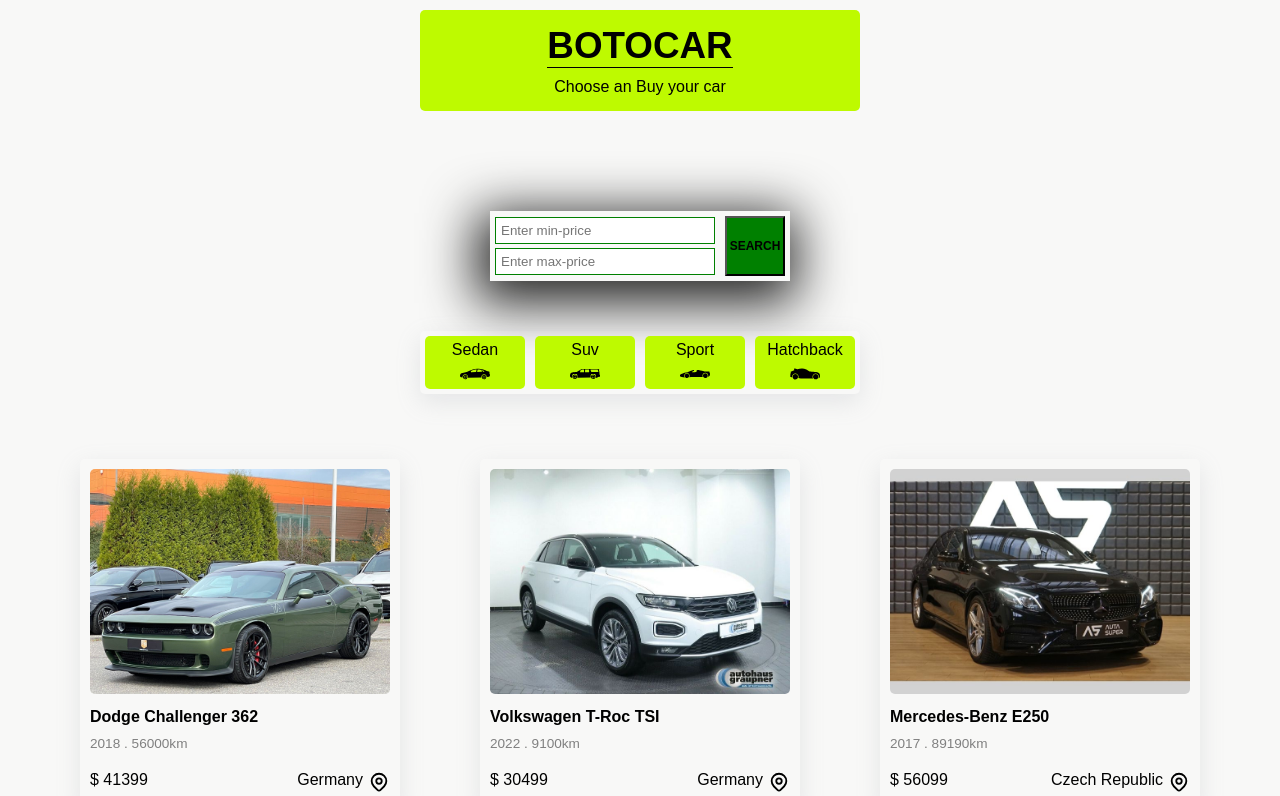
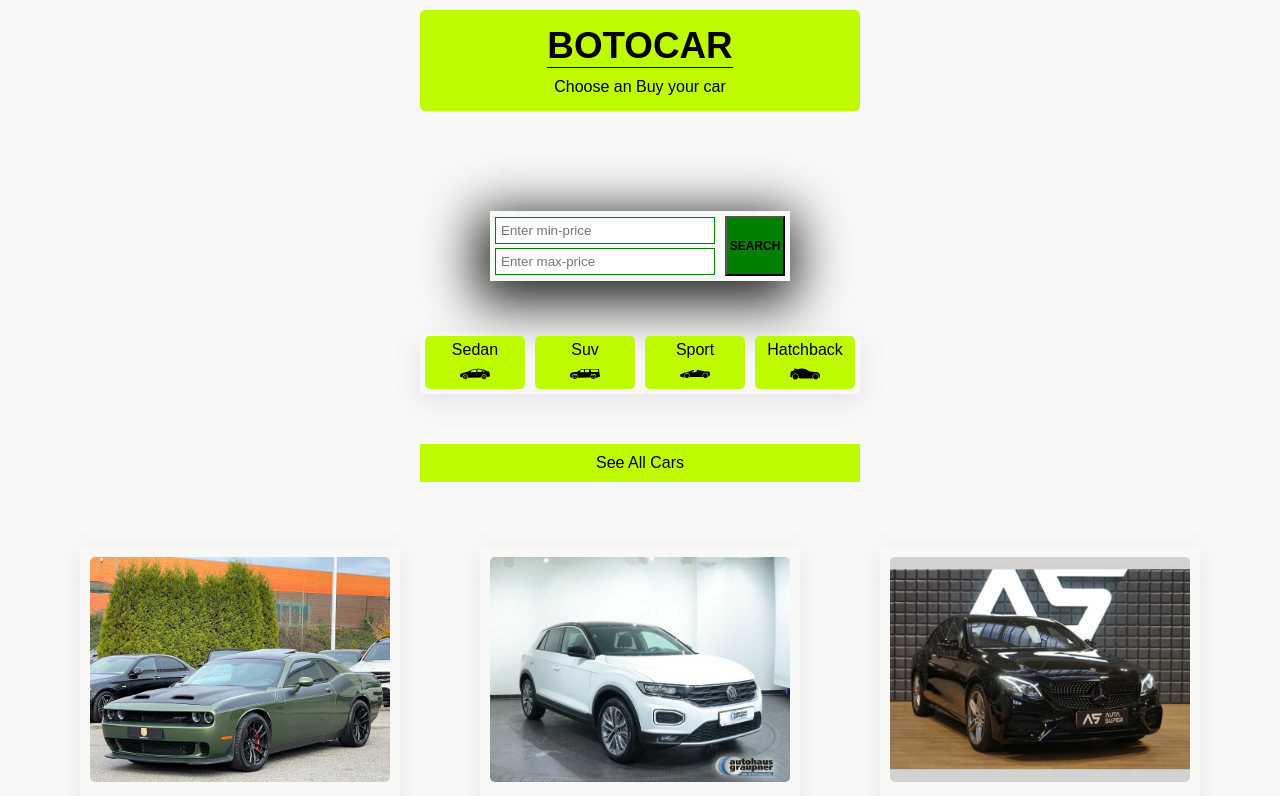
Before and after one commit to mohammadrashid6732/BotoCar, a Next.js app in the folder my-app/: page / in a window 1280 px wide. Shown: the top 796 px of the page. Built offline with nearby package versions, Linux system fonts and the light colour scheme.

Commit message:
add allbutton compoent for show all cars

```diff
--- /dev/null
+++ b/my-app/components/module/AllButton.js
@@ -0,0 +1,12 @@
+import Link from "next/link";
+import styles from "./AllButton.module.css";
+
+const AllButton = () => {
+  return (
+    <div className={styles.container}>
+      <Link href="/cars">See All Cars</Link>
+    </div>
+  );
+};
+
+export default AllButton;
--- /dev/null
+++ b/my-app/components/module/AllButton.module.css
@@ -0,0 +1,16 @@
+.container {
+  width: 440px;
+  margin: 50px auto;
+}
+.container a {
+  background-color: #befa00;
+  display: block;
+  width: 100%;
+  text-align: center;
+  padding: 10px 0;
+}
+@media (max-width: 600px) {
+  .container {
+    width: 320px;
+  }
+}
--- a/my-app/pages/index.js
+++ b/my-app/pages/index.js
@@ -1,9 +1,19 @@
-import Details from "./cars";
+import AllButton from "../components/module/AllButton";
+import Categories from "../components/module/Categories";
+import SearchPrice from "../components/module/SearchPrice";
+import CarsPage from "../components/templates/CarsPage";
+import carsData from "../data/carsData";
 
-export default function Home() {
+function Index() {
+  const cars = carsData.slice(0, 3);
   return (
     <div>
-      <Details />
+      <SearchPrice />
+      <Categories />
+      <AllButton />
+      <CarsPage data={cars} />
     </div>
   );
 }
+
+export default Index;
```
